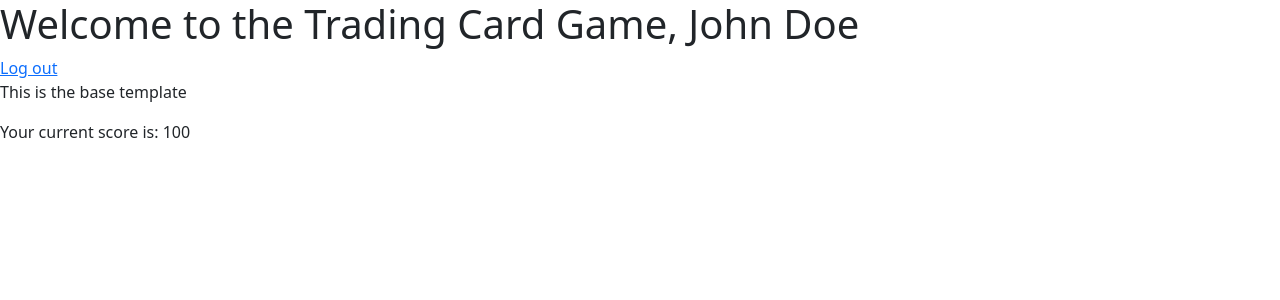
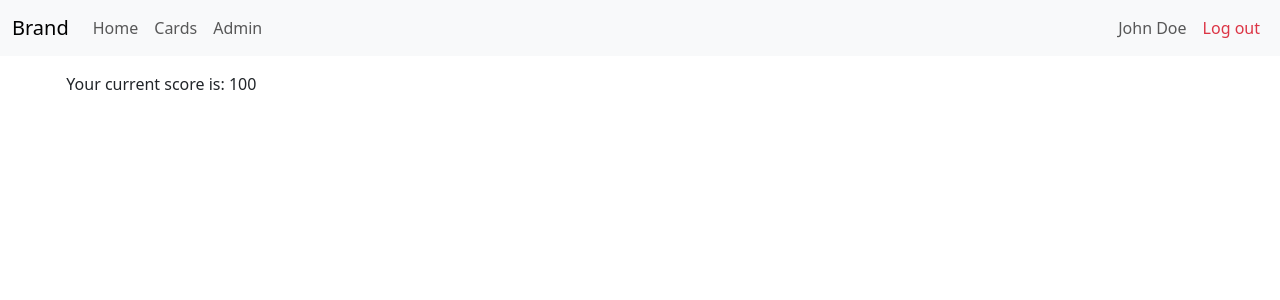
Before and after one commit to jbjdb9/webtech2, a PHP site: page /home in a window 1280 px wide. Shown: the top 300 px of the page. Run offline with PHP 8.4, Linux system fonts and the light colour scheme; the visitor is signed in with stand-in values (Sample User, id 1).

Commit message:
Basic bootstrap styling

```diff
--- a/config/routes.php
+++ b/config/routes.php
@@ -22,6 +22,7 @@
 $router->get('/register', [AuthController::class, 'register']);
 $router->post('/register', [AuthController::class, 'register']);
 $router->get('/admin', [AdminController::class, 'index']);
+$router->get('/profile', [ProfileController::class, 'index']);
 
 $router->addMiddleware(new AuthMiddleware());
 
--- a/src/App/View/base.php
+++ b/src/App/View/base.php
@@ -6,8 +6,15 @@
     <script src="https://cdn.jsdelivr.net/npm/bootstrap@5.3.3/dist/js/bootstrap.bundle.min.js" integrity="sha384-YvpcrYf0tY3lHB60NNkmXc5s9fDVZLESaAA55NDzOxhy9GkcIdslK1eN7N6jIeHz" crossorigin="anonymous"></script>
 </head>
 <body>
-{% block header %}{% endblock %}
-<p>This is the base template</p>
-{% block body %}{% endblock %}
+    {% block header %}{% endblock %}
+    <div class="container-fluid">
+        <div class="row mt-3 gx-5 justify-content-center">
+            <div class="col-md-11">
+                <div class="row justify-content-center">
+                    {% block body %}{% endblock %}
+                </div>
+            </div>
+        </div>
+    </div>
 </body>
 </html>
--- a/src/App/View/header.php
+++ b/src/App/View/header.php
@@ -1,3 +1,29 @@
-<h1>Welcome to the Trading Card Game, {{ username }}</h1>
-
-<a href="/logout">Log out</a>
+<nav class="navbar navbar-expand-lg bg-body-tertiary">
+    <div class="container-fluid">
+        <a class="navbar-brand" href="#">Brand</a>
+        <button class="navbar-toggler" type="button" data-toggle="collapse" data-target="#navbarNav" aria-controls="navbarNav" aria-expanded="false" aria-label="Toggle navigation">
+            <span class="navbar-toggler-icon"></span>
+        </button>
+        <div class="collapse navbar-collapse" id="navbarNav">
+            <ul class="navbar-nav me-auto">
+                <li class="nav-item active">
+                    <a class="nav-link" href="/home">Home</a>
+                </li>
+                <li class="nav-item">
+                    <a class="nav-link" href="/cards">Cards</a>
+                </li>
+                <li class="nav-item">
+                    <a class="nav-link" href="/admin">Admin</a>
+                </li>
+            </ul>
+            <ul class="navbar-nav">
+                <li class="nav-item">
+                    <a class="nav-link" href="/profile">{{ username }}</a>
+                </li>
+                <li class="nav-item">
+                    <a class="nav-link text-danger" href="/logout">Log out</a>
+                </li>
+            </ul>
+        </div>
+    </div>
+</nav>
--- a/src/Framework/TemplateEngine.php
+++ b/src/Framework/TemplateEngine.php
@@ -37,6 +37,7 @@
         }
 
         $templateContent = $this->replaceParams($templateContent, $params);
+        $templateContent = $this->evaluateIfExpressions($templateContent, $params);
         return $this->evaluateExpressions($templateContent);
     }
 
@@ -124,4 +125,25 @@
             return $matches[0];
         }, $content);
     }
+
+    /**
+     * Evaluates the if expressions in a template content.
+     *
+     * @param string $content The template content.
+     * @param array $params The parameters to use in the if expressions.
+     * @return string The template content with evaluated if expressions.
+     */
+    protected function evaluateIfExpressions($content, $params)
+    {
+        return preg_replace_callback('/{% if (.*?) is defined %}(.*?){% endif %}/s', function ($matches) use ($params) {
+            $variable = $matches[1];
+            $content = $matches[2];
+
+            if (isset($params[$variable])) {
+                return $content;
+            }
+
+            return '';
+        }, $content);
+    }
 }
```
Also changed, not shown: src/App/Controller/ProfileController.php (+1 -17 lines), src/App/View/admin.php (+10 -0 lines), src/App/View/login.php (+33 -8 lines), src/App/View/profile.php (+11 -1 lines), src/App/View/register.php (+38 -9 lines).
